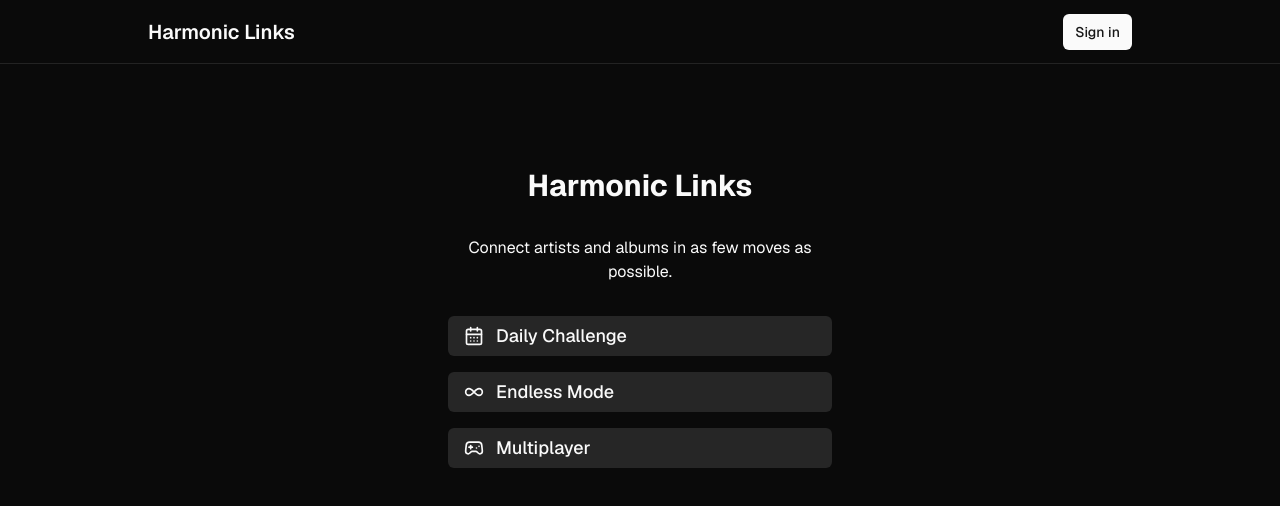
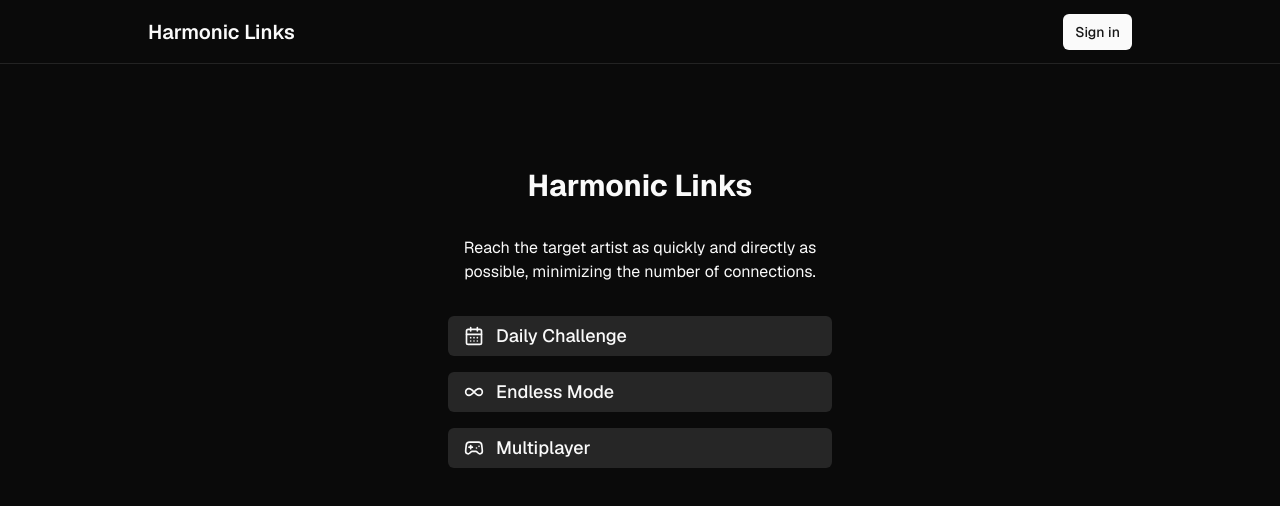
Before and after one commit to adibarra/harmonic-link, a Next.js app: page /play in a window 1280 px wide. Shown: the top 506 px of the page. Built offline with nearby package versions, Linux system fonts and the light colour scheme; no server answers.

Commit message:
add more detail in gamemode selection screen

```diff
--- a/app/play/page.tsx
+++ b/app/play/page.tsx
@@ -22,7 +22,7 @@ export default function GameModeMenu() {
     >
       <h1 className="text-3xl font-bold text-center">Harmonic Links</h1>
       <p className="text-center max-w-sm">
-        Connect artists and albums in as few moves as possible.
+        Reach the target artist as quickly and directly as possible, minimizing the number of connections.
       </p>
 
       <div className="w-full max-w-sm space-y-4">
```
